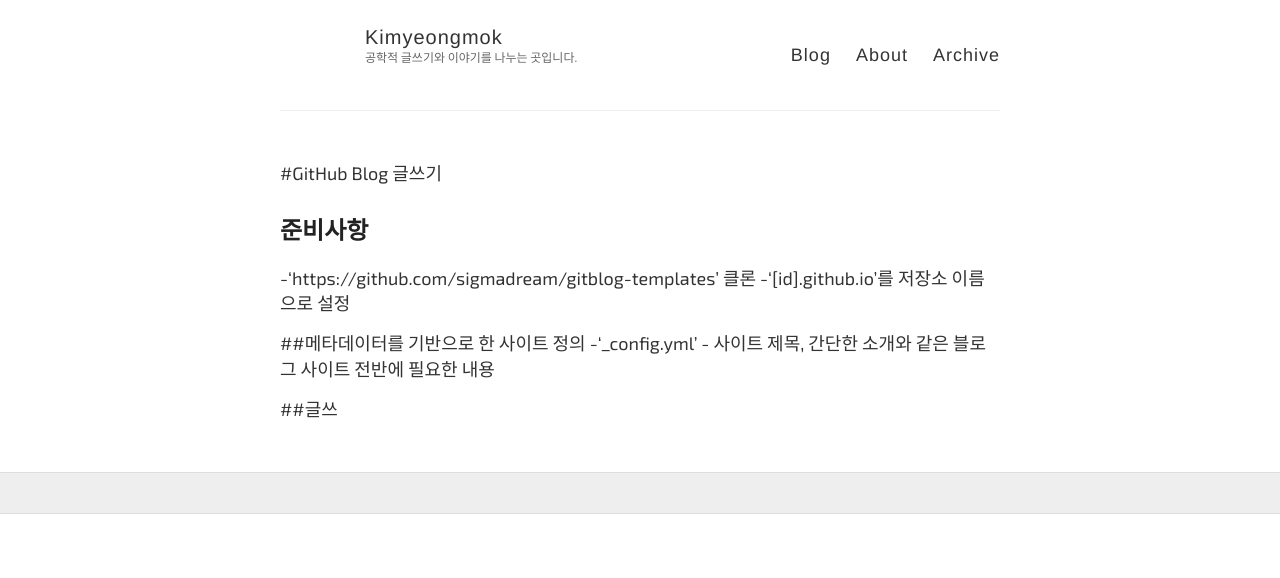
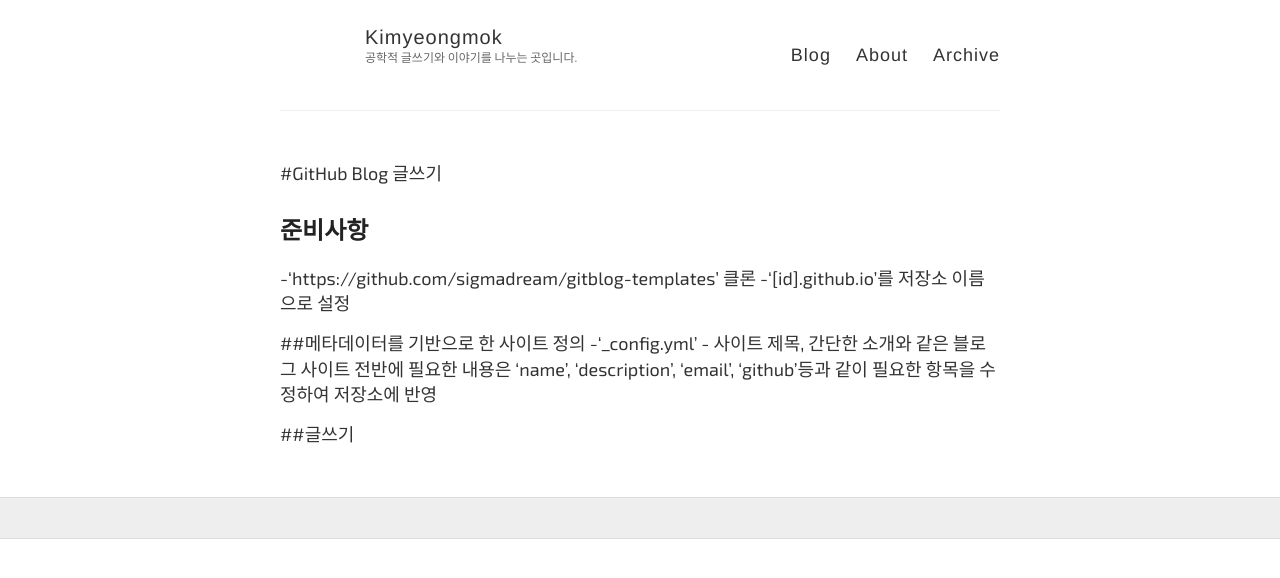
Before and after one commit to Kimyeongmok/Kimyeongmok.github.io, a Jekyll site: the page built from Setup.md, in a window 1280 px wide. Shown: the top 578 px of the page. Built offline with Jekyll 4.4.1, drawn with Linux system fonts in a browser that asks for light colours; some web fonts are replaced; our own code applies the rules of GitHub Pages for plain Markdown files.

Commit message:
fix: 준비사항 파트 내용 보완

```diff
--- a/Setup.md
+++ b/Setup.md
@@ -6,6 +6,7 @@
 
 ##메타데이터를 기반으로 한 사이트 정의
 -'_config.yml'
-    - 사이트 제목, 간단한 소개와 같은 블로그 사이트 전반에 필요한 내용
+    - 사이트 제목, 간단한 소개와 같은 블로그 사이트 전반에 필요한 내용은
+    'name', 'description', 'email', 'github'등과 같이 필요한 항목을 수정하여 저장소에 반영
 
-##글쓰
+##글쓰기
```
